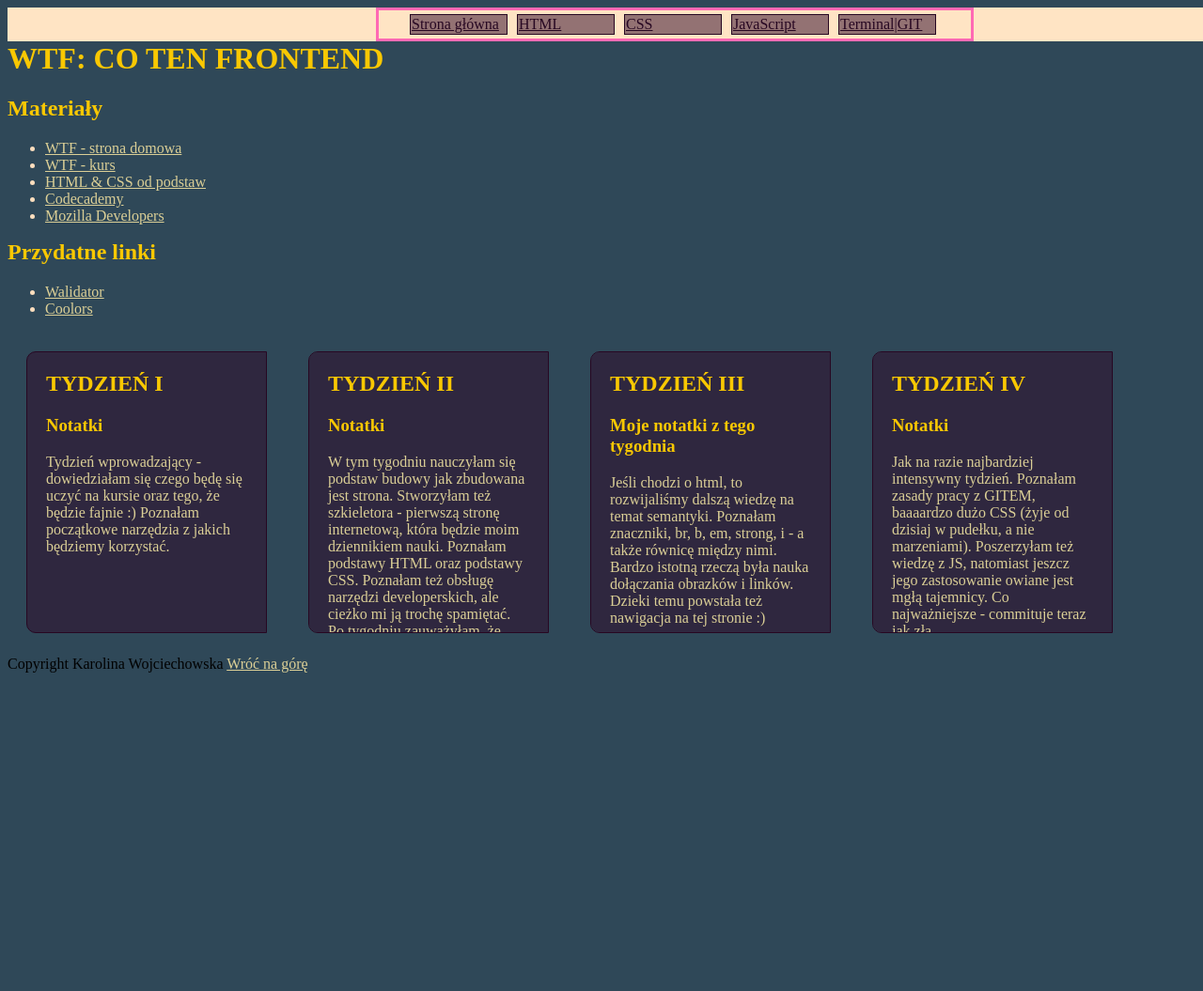
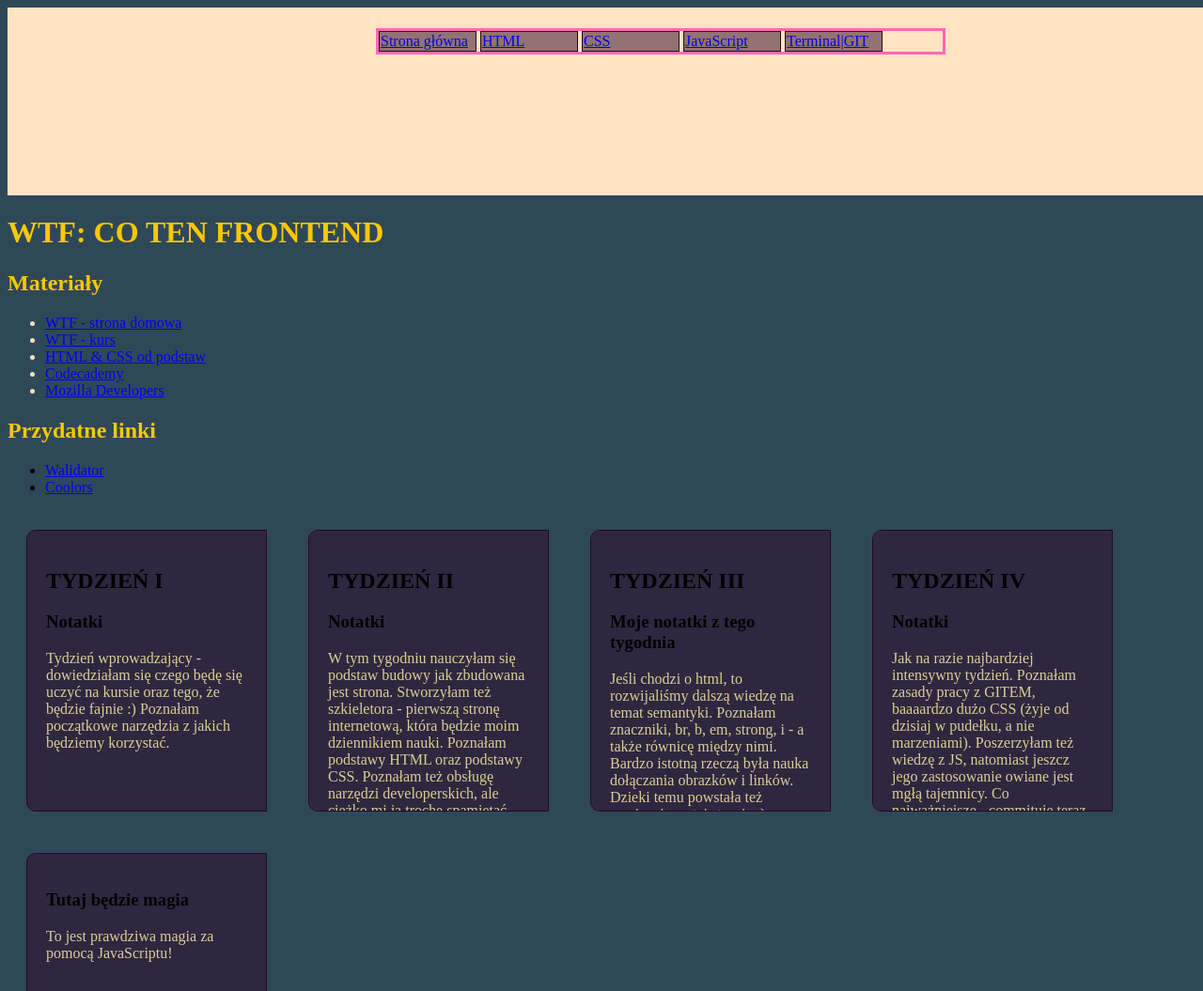
Before and after one commit to Karwska/homepage, a plain HTML site: page index.html in a window 1280 px wide. Shown: the top 1055 px of the page at 94% size. Before the commit the page ends 800 px from the top, so only its background shows below. Drawn offline with Linux system fonts and the light colour scheme.

Commit message:
sunday changes not finished yet

```diff
--- a/index.html
+++ b/index.html
@@ -8,26 +8,26 @@
   </head>
 
   <body>
-    <div class="main-header">
-    <header id="top">
-      <div class="navigation-main">
-        <nav>
-        <div class="navigation"><a href="index.html">Strona główna</a></div>
-        <div class="navigation"><a href="nauka-html.html">HTML</a></div>
-        <div class="navigation"><a href="nauka-css.html">CSS</a></div>
-        <div class="navigation"><a href="nauka-js.html">JavaScript</a></div>
-        <div class="navigation"><a href="terminal_and_git.html">Terminal|GIT</a></div>
-      </nav>
+    <div class="navigation">
+      <header id="top" class="navigation__header">
+          <nav>
+            <div class="navigation__header--link"><a href="index.html">Strona główna</a></div>
+            <div class="navigation__header--link"><a href="nauka-html.html">HTML</a></div>
+            <div class="navigation__header--link"><a href="nauka-css.html">CSS</a></div>
+            <div class="navigation__header--link"><a href="nauka-js.html">JavaScript</a></div>
+            <div class="navigation__header--link">
+              <a href="terminal_and_git.html">Terminal|GIT</a>
+            </div>
+          </nav>
+      </header>
     </div>
-    </div>
-    </header>
-    <main class="centre-test">
-      <header>
-        <h1 class="main-heading">WTF: CO TEN FRONTEND</h1>
+    <main>
+      <header class="main-header">
+        <h1 class= "main-header main-header__heading">WTF: CO TEN FRONTEND</h1>
       </header>
       <section>
-        <h2 class="main-heading">Materiały</h2>
-        <ul>
+        <h2 class="main-header main-header__heading">Materiały</h2>
+        <ul class="main-header main-header__list">
           <li>
             <a href="https://cotenfrontend.pl">WTF - strona domowa</a>
           </li>
@@ -50,19 +50,19 @@
             >
           </li>
         </ul>
-        <h2 class="main-heading">Przydatne linki</h2>
+        <h2 class="main-header main-header__heading--secondary">Przydatne linki</h2>
         <ul>
           <li><a href="https://validator.w3.org/nu/#textarea">Walidator</a></li>
           <li><a href="https://coolors.co/">Coolors</a></li>
         </ul>
       </section>
-      <div class="boxes-notes">
-        <section>
+      <div class="notes">
+        <section class="notes__heading">
           <div class="boxes-notes-headings">
-            <h2 class="main-heading">TYDZIEŃ I</h2>
+            <h2 class="notes__heading">TYDZIEŃ I</h2>
           </div>
           <article>
-            <h3 class="main-heading">Notatki</h3>
+            <h3 class="notes__heading">Notatki</h3>
             <p>
               Tydzień wprowadzający - dowiedziałam się czego będę się uczyć na
               kursie oraz tego, że będzie fajnie :) Poznałam początkowe
@@ -71,13 +71,13 @@
           </article>
         </section>
       </div>
-      <div class="boxes-notes">
+      <div class="notes">
         <section>
           <div class="boxes-notes-headings">
-            <h2 class="main-heading">TYDZIEŃ II</h2>
+            <h2 class="notes__heading">TYDZIEŃ II</h2>
           </div>
           <article>
-            <h3 class="main-heading">Notatki</h3>
+            <h3 class="notes__heading">Notatki</h3>
             <p>
               W tym tygodniu nauczyłam się podstaw budowy jak zbudowana jest
               strona. Stworzyłam też szkieletora - pierwszą stronę internetową,
@@ -92,13 +92,13 @@
           </article>
         </section>
       </div>
-      <div class="boxes-notes">
+      <div class="notes">
         <section>
           <div class="boxes-notes-headings">
-            <h2 class="main-heading">TYDZIEŃ III</h2>
+            <h2 class="notes__heading">TYDZIEŃ III</h2>
           </div>
           <article>
-            <h3 class="main-heading">Moje notatki z tego tygodnia</h3>
+            <h3 class="notes__heading">Moje notatki z tego tygodnia</h3>
             <p>
               Jeśli chodzi o html, to rozwijaliśmy dalszą wiedzę na temat
               semantyki. Poznałam znaczniki, br, b, em, strong, i - a także
@@ -115,13 +115,13 @@
           </article>
         </section>
       </div>
-      <div class="boxes-notes">
+      <div class="notes">
         <section>
           <div class="boxes-notes-headings">
-            <h2 class="main-heading">TYDZIEŃ IV</h2>
+            <h2 class="notes__heading">TYDZIEŃ IV</h2>
           </div>
           <article>
-            <h3 class="main-heading">Notatki</h3>
+            <h3 class="notes__heading">Notatki</h3>
             <p>
               Jak na razie najbardziej intensywny tydzień. Poznałam zasady pracy
               z GITEM, baaaardzo dużo CSS (żyje od dzisiaj w pudełku, a nie
@@ -132,6 +132,12 @@
           </article>
         </section>
       </div>
+      <div class="notes">
+        <h3 class="notes__heading">Tutaj będzie magia</h3>
+        <p class="test-js">
+          <!--Tutaj jeste do wpisania turbo tajny tekst dla JS-->
+        </p>
+      </div>
     </main>
     <footer>
       Copyright Karolina Wojciechowska <a href="#top">Wróć na górę</a>
--- a/main.js
+++ b/main.js
@@ -5,3 +5,6 @@ console.log("siemka");
 console.log(name);
 console.log(age);
 console.log(`Siemka, mam na imię ${name} i mam ${age} lat.`);
+
+const headingTest = document.querySelector('.test-js');
+headingTest.innerHTML='To jest prawdziwa magia za pomocą JavaScriptu!'
--- a/style.css
+++ b/style.css
@@ -1,31 +1,34 @@
-.main-heading {
-  color: #f9c802;
-  margin-top: 0;
-}
-#top {
+.navigation {
+  position: relative;
+  width: 100vw;
+  height: 200px;
   background-color: bisque;
 }
-ul {
+
+.navigation__header {
+  top:30px;
+  border: 3px solid hotpink;
+  position: sticky;
+  width: 600px;
+  left: 400px;
+}
+.navigation__header--link {
+  display: inline-block;
+  border: 1px solid #270722;
+  width: 100px;
+  margin: auto;
+  padding: 1px;
+  background: #300a2a85;
+}
+
+.main-header {
+  color: #f9c802;
+}
+
+.main-header__list {
   color: #fcdebe;
 }
-p {
-  color: #dbcf96;
-}
-body {
-  background: #2f4858;
-}
-nav a {
-  color: #270722;
-}
-a {
-  color: #dbcf96;
-}
-.git-try {
-  color: #f9c802;
-  background: #270722;
-  font-size: smaller;
-}
-.boxes-notes {
+.notes {
   display: inline-block;
   border: 1px solid #270722;
   border-bottom-left-radius: 10px;
@@ -39,46 +42,21 @@ a {
   height: 300px;
 }
 
-::-webkit-scrollbar {
-  width: 10px;
-}
-::-webkit-scrollbar-track {
-  border-left: 1px solid #270722;
-}
-::-webkit-scrollbar-thumb {
-  background: #300a2a85;
-  -webkit-box-shadow: inset 0 0 6px #300a2a85;
-}
-::-webkit-scrollbar-thumb:hover {
-  background: #300a2a85;
-  -webkit-box-shadow: inset 0 0 6px #300a2a85;
-}
-::-webkit-scrollbar-thumb:window-inactive {
-  background: #300a2a85;
+.notes-heading {
+  color: #f9c802;
+  margin-top: 0;
 }
 
-.navigation {
-  display: inline-block;
-  border: 1px solid #270722;
-  width: 100px;
-  margin: 3px;
-  padding: 1px;
-  background: #300a2a85;
 
-
-
+p {
+  color: #dbcf96;
 }
-.main-header {
-  position: relative;
-  width: 100vw;
+body {
+  background: #2f4858;
 }
 
-.navigation-main {
-  border: 3px solid hotpink;
-  width: 600px;
-  left: 400px;
-  position: sticky;
-  padding: 1px 0px 1px 30px;
-
-
+.git-try {
+  color: #f9c802;
+  background: #270722;
+  font-size: smaller;
 }
```
